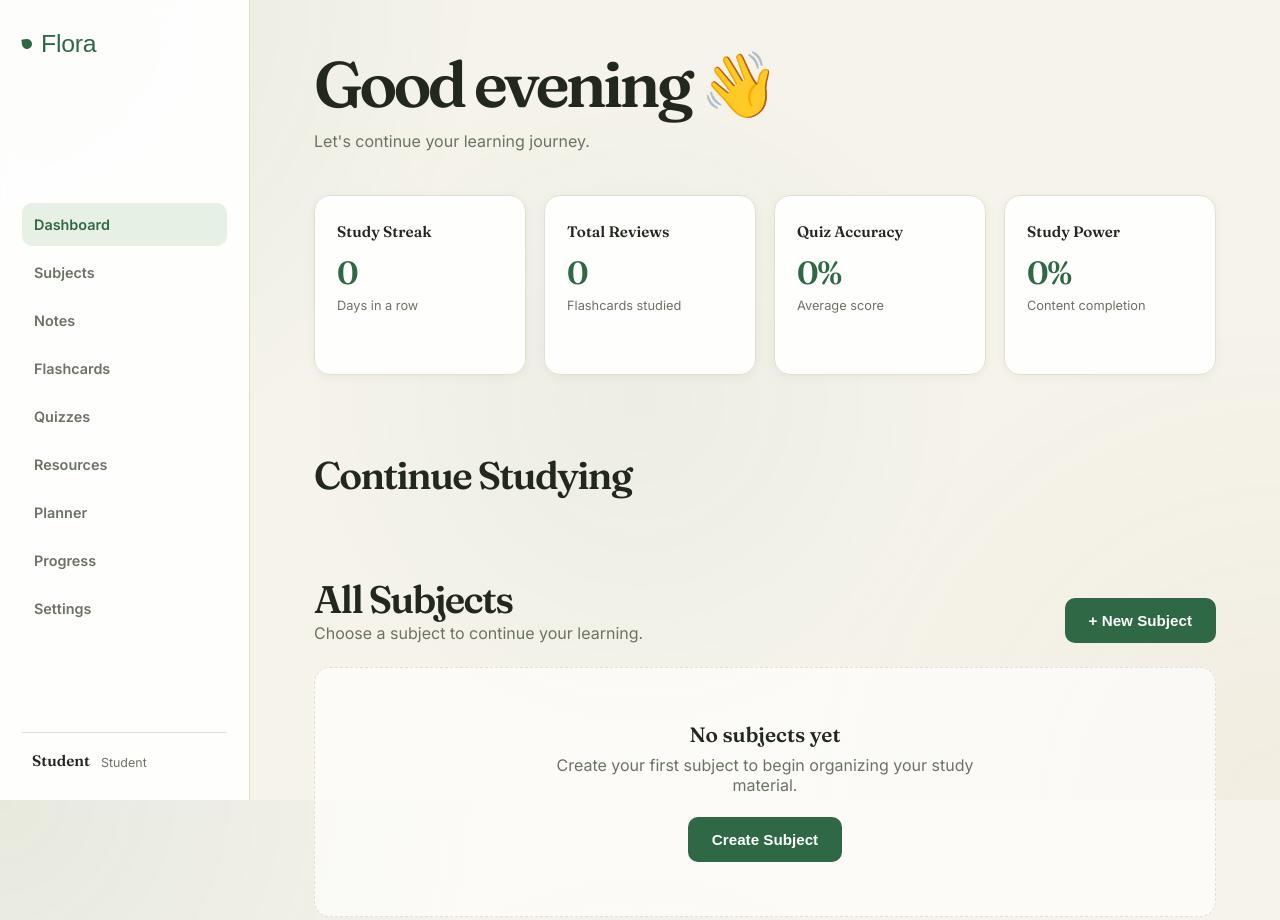
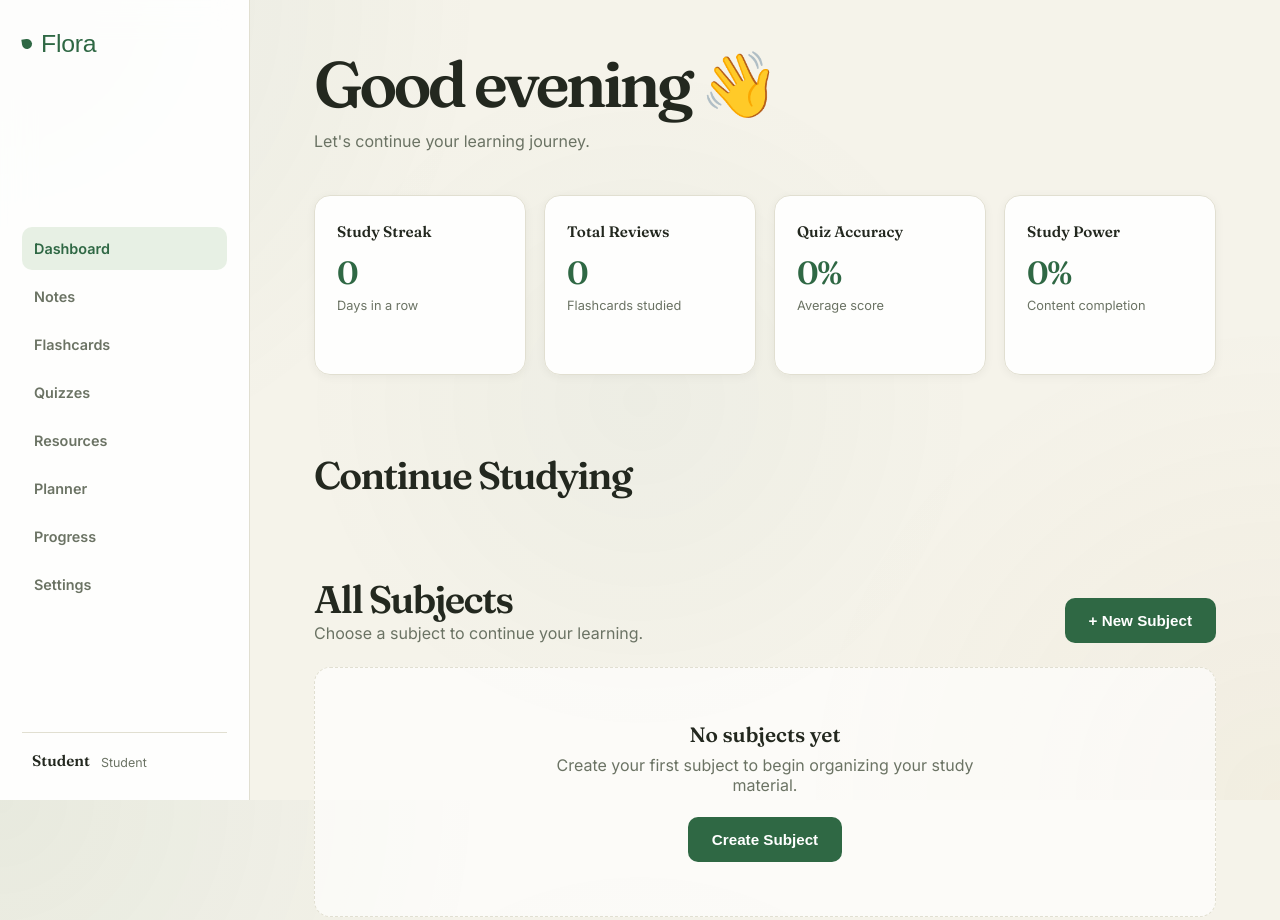
Before and after one commit to Not-so-real/Flora, a plain HTML site: page frontend/dashboard.html in a window 1280 px wide. Drawn offline with Linux system fonts and the light colour scheme; a web font is replaced by a local one.

Commit message:
Removed subjects button from dashboard

```diff
--- a/frontend/dashboard.html
+++ b/frontend/dashboard.html
@@ -31,7 +31,6 @@
 
             <nav class="sidebar-nav">
                 <a href="dashboard.html" class="nav-item active">Dashboard</a>
-                <a href="#subjects" class="nav-item">Subjects</a>
                 <a href="notes.html" class="nav-item">Notes</a>
                 <a href="flashcards.html" class="nav-item">Flashcards</a>
                 <a href="quiz.html" class="nav-item">Quizzes</a>
```
